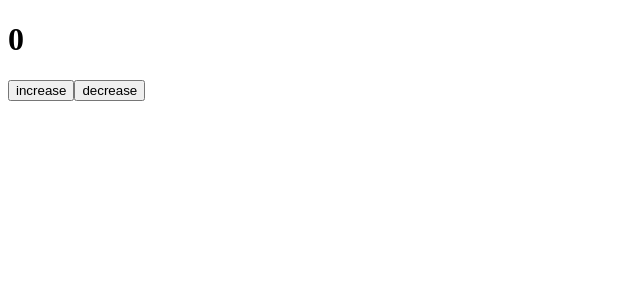
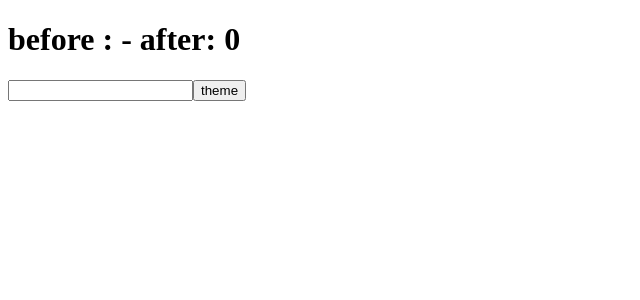
Before and after one commit to Muhammadalipannizai/hooks, a React (Create React App) app: page / in a window 1280 px wide. Shown: the top 300 px of the page, without its empty margins (0-640 px from the left). Built offline with nearby package versions, Linux system fonts and the light colour scheme.

Commit message:
feat :  add useMemo, UseCallback and useEffect

```diff
--- a/public/index.html
+++ b/public/index.html
@@ -1,43 +1,12 @@
 <!DOCTYPE html>
 <html lang="en">
   <head>
-    <meta charset="utf-8" />
-    <link rel="icon" href="%PUBLIC_URL%/favicon.ico" />
-    <meta name="viewport" content="width=device-width, initial-scale=1" />
-    <meta name="theme-color" content="#000000" />
-    <meta
-      name="description"
-      content="Web site created using create-react-app"
-    />
-    <link rel="apple-touch-icon" href="%PUBLIC_URL%/logo192.png" />
-    <!--
-      manifest.json provides metadata used when your web app is installed on a
-      user's mobile device or desktop. See https://developers.google.com/web/fundamentals/web-app-manifest/
-    -->
-    <link rel="manifest" href="%PUBLIC_URL%/manifest.json" />
-    <!--
-      Notice the use of %PUBLIC_URL% in the tags above.
-      It will be replaced with the URL of the `public` folder during the build.
-      Only files inside the `public` folder can be referenced from the HTML.
 
-      Unlike "/favicon.ico" or "favicon.ico", "%PUBLIC_URL%/favicon.ico" will
-      work correctly both with client-side routing and a non-root public URL.
-      Learn how to configure a non-root public URL by running `npm run build`.
-    -->
     <title>React App</title>
   </head>
   <body>
-    <noscript>You need to enable JavaScript to run this app.</noscript>
+
     <div id="root"></div>
-    <!--
-      This HTML file is a template.
-      If you open it directly in the browser, you will see an empty page.
 
-      You can add webfonts, meta tags, or analytics to this file.
-      The build step will place the bundled scripts into the <body> tag.
-
-      To begin the development, run `npm start` or `yarn start`.
-      To create a production bundle, use `npm run build` or `yarn build`.
-    -->
   </body>
 </html>
--- a/src/App.js
+++ b/src/App.js
@@ -1,9 +1,18 @@
 import React from 'react';
-import Counter from './components/Counter';
+// import Example from './components/UseEffect';
+// import Counter from './components/Counter';
+import Memo from './components/MemoHook';
+// import RemoveUseEffe from './components/RemoveUseEffe'
+// import Callback from './components/UseCallback';
+
 function App(){
     return (
         <div>
-               <Counter/>
+               {/* <Counter/> */}
+{/* <RemoveUseEffe/> */}
+               {/* <Example/> */}
+               <Memo/>
+               {/* <Callback/> */}
         </div>
     )
 }
--- a/src/components/Counter.js
+++ b/src/components/Counter.js
@@ -1,21 +1,66 @@
-import React, { useState } from 'react';
+import React, { useState, useEffect } from 'react';
 
 function Counter(){
 const [ count, setCount] = useState(0);
  function inCrement(){
     setCount(count+1);
  }
- function deCrement(){
-    setCount(count-1)
- }
+ useEffect(()=> {
+   document.title = `you cliked ${count} times`
+ }, [count])
+//  function reSet(){
+//     setCount(0)
+//  }
+//  function deCrement(){
+//     setCount(count-1)
 
     return(
         <div>
         <h1> {count}</h1>
             <button onClick={inCrement}> increase</button>
-            <button onClick={deCrement}> decrease</button>
+            {/* <button onClick={deCrement}> decrease</button>
+            <button onClick={reSet}> Reset</button> */}
         </div>
     )
-}
+
+         }
+
+// UseEffect hook in react
+
+
+// const [status, setStatus] = useState('post');
+// const [ali , setAli] = useState([]);
+
+// useEffect( ()=> {
+//    fetch(`https://jsonplaceholder.typicode.com/${status}`)
+//       .then(response => response.json())
+//       .then(json => setAli(json))},
+//       [ status])
+
+// return (
+//    <div>
+//       <button onClick={ () => setStatus("posts")}> Post</button>
+//       <button onClick={ () => setStatus("users")}> User</button>
+//       <button onClick={ () => setStatus("comments")}> comments</button>
+
+//       <h1>
+//          {status}
+//       </h1>
+
+//       {ali.map( prev => {
+//          return <pre> {JSON.stringify(prev)}</pre>
+//       })}
+//    </div>
+// )
+
+
+
+
+//  Another example of useEffect hook
+
+
+
+
+
 
 export default Counter;
--- /dev/null
+++ b/src/components/MemoHook.js
@@ -0,0 +1,43 @@
+
+import React, {useState, useMemo, useEffect} from 'react';
+
+function Memo(){
+    const [ input , setInput ] = useState("");
+    const [dark , setDark ] = useState(false);
+    const double = useMemo(()=> { return slowFunction( input) }, [input]);
+
+    function inputNumber(event) {
+        const num = event.target.value;
+            setInput(num);
+    }
+    const themeChange = useMemo(() => {
+        return { backgroundColor : dark ? 'black' :'white',
+        color : dark ? 'white' :'black'}}
+        ,[dark])
+
+    function buttonClicked (){
+        setDark( prev => !prev)
+    }
+    useEffect( ()=> {
+        console.log('theme changed ')
+    } , [themeChange])
+
+
+    return (
+        <div>
+        <h1 style={themeChange}>  before : {input}  -   after: {double}  </h1>
+
+        <input type = "number" onChange={inputNumber}></input>
+        <button onClick={buttonClicked}> theme</button>
+        </div>
+    )
+}
+
+function slowFunction (arg){
+    for (let i = 0; i<= 1000000000; i++){
+
+    }
+
+    return arg*2
+}
+export default Memo;
--- /dev/null
+++ b/src/components/RemoveUseEffe.js
@@ -0,0 +1,18 @@
+import React, {useState} from 'react';
+import Example from './UseEffect'
+function Remove(){
+
+const [state, setState] = useState(true)
+function toggle(event) {
+    setState(!state)
+}
+    return(
+        <div>
+            <button onClick={toggle}> TOOGLE</button>
+            {state && <Example/>}
+        </div>
+    )
+
+}
+
+export default Remove;
--- /dev/null
+++ b/src/components/UseCallback.js
@@ -0,0 +1,28 @@
+import React, {useState, useCallback} from 'react';
+import Button from './ButtonCallback';
+import Output from './OutputCallback';
+function CallBack(){
+    const [age , setAge] = useState(25);
+    const [ salary , setSalary] = useState(25000);
+
+     const increment = useCallback(() => {
+        setAge( prevAge => prevAge +2);
+     }, [age]);
+
+
+       const  decrement = useCallback( () =>{
+        setSalary( prevSal => prevSal +2000);
+     },[salary])
+
+    return (
+        <div>
+
+       <Output ageOut = {age} text = "Age"/>
+
+       <Button type = "submit" whenClick = {increment} value ="Age"/>
+       <Output ageOut = {salary} text ="Salary"/>
+       <Button  type= "submit " whenClick = {decrement} value = "Salary"/>
+        </div>
+    )
+}
+export default CallBack;
--- /dev/null
+++ b/src/components/UseEffect.js
@@ -0,0 +1,42 @@
+import React, { useState, useEffect } from 'react';
+
+
+function Example() {
+    // const[windowWidth , setWindow] = useState(window.innerWidth);
+
+    // function handleSize(){
+    //    setWindow(window.innerWidth)
+    // }
+    // useEffect(()=> {
+    //          window.addEventListener('resize' , handleSize)
+    //          return ()=> {
+    //             window.removeEventListener(window.innerWidth)
+    //          }
+    // } , [])
+
+    const [x, setX] = useState('');
+    const [y, setY] = useState('');
+
+    function logMouse(event){
+      console.log('log mousemove')
+      setX(event.clientX)
+      setY(event.clientY)
+    }
+    useEffect(()=> {
+      console.log('useeffect log')
+      window.addEventListener('mousemove' , logMouse)
+      return ()=>{
+        console.log('removed')
+        window.removeEventListener('mousemove' , logMouse)
+      }
+    },[])
+  return (
+
+    <div>
+      Hooks X : {x} and Y:{y}
+
+    {/* {windowWidth} */}
+    </div>
+  )
+}
+export default Example;
```
Also changed, not shown: src/components/ButtonCallback.js (added, +11 -0 lines), src/components/OutputCallback.js (added, +11 -0 lines).
